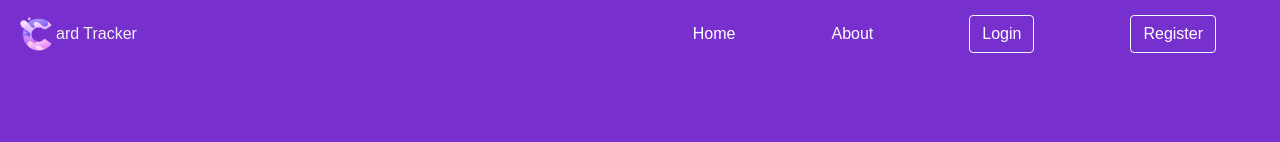
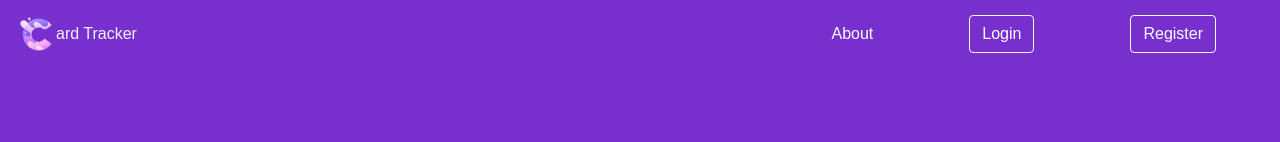
Before and after one commit to israel1jol/Expense-Tracker, a Next.js app: page / in a window 1280 px wide. Shown: the top 142 px of the page. Built offline with nearby package versions, Linux system fonts and the light colour scheme; a web font is replaced by a local one.

Commit message:
inverse condition check

```diff
--- a/components/Navbar.js
+++ b/components/Navbar.js
@@ -47,7 +47,7 @@ const Navbar = () => {
                 <ul className="nav align-items-center">
                         <li className="nav-item mx-md-5 ">
                         {
-                            pathname === '/' ? <Link href="/"><a className={style.customLink}>Home</a></Link> : <></>
+                            pathname !== '/' ? <Link href="/"><a className={style.customLink}>Home</a></Link> : <></>
                         }
 
                     </li>
@@ -75,7 +75,7 @@ const Navbar = () => {
                     <ul>
                         <li>
                             {
-                                pathname === '/' ? <Link href="/"><a className={style.customLink}>Home</a></Link> : <></>
+                                pathname !== '/' ? <Link href="/"><a className={style.customLink}>Home</a></Link> : <></>
                             }
 
                         </li>
```
